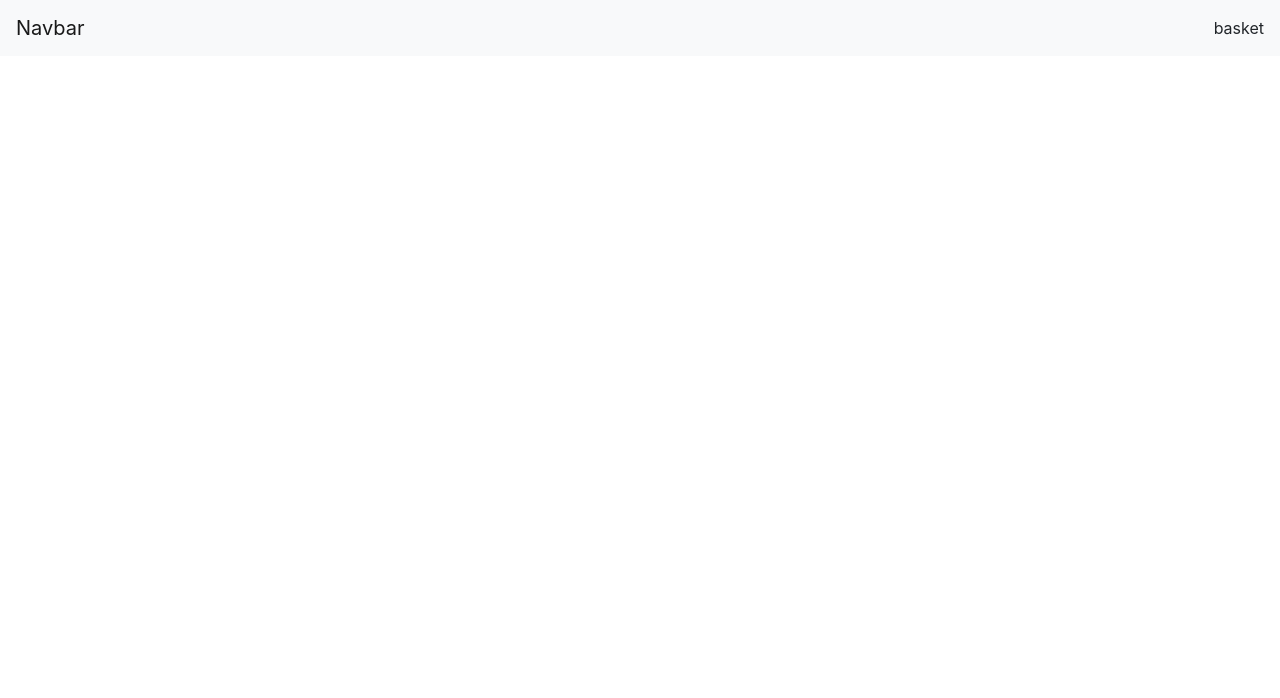
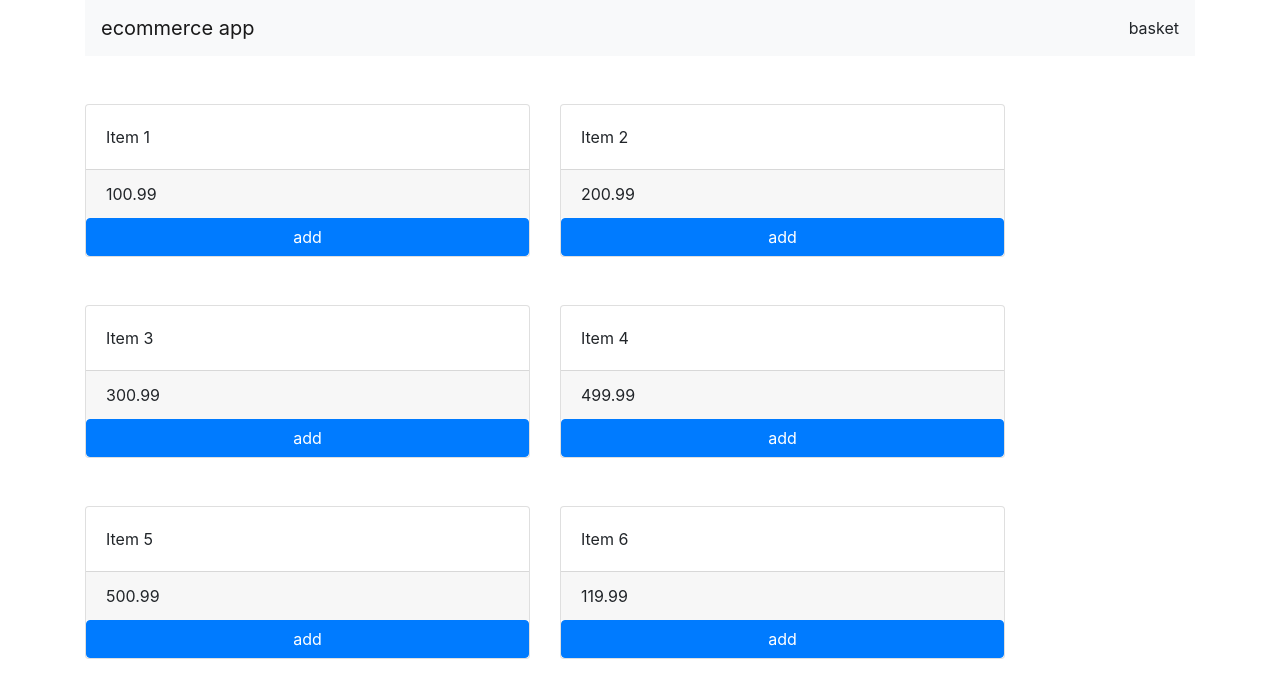
Before and after one commit to kamilpastuszka/react-hooks-typescript-ecommerce, a React (Create React App) app: page / in a window 1280 px wide. Shown: the top 698 px of the page. Built offline with nearby package versions, Linux system fonts and the light colour scheme.

Commit message:
creating basic layout

```diff
--- a/package.json
+++ b/package.json
@@ -6,6 +6,7 @@
     "bootstrap": "^4.0.0",
     "react": "^16.8.6",
     "react-dom": "^16.8.6",
+    "react-icons": "^3.7.0",
     "react-scripts": "3.0.1"
   },
   "scripts": {
--- a/src/App.js
+++ b/src/App.js
@@ -1,12 +1,15 @@
 import React from "react";
 import Nav from "./components/Nav";
-import Product from "./components/Product";
+import Products from "./components/Products";
 
 function App() {
   return (
-    <>
+    <div className="container">
       <Nav />
-    </>
+      <div className="row">
+        <Products />
+      </div>
+    </div>
   );
 }
 
--- a/src/components/Nav.js
+++ b/src/components/Nav.js
@@ -3,15 +3,11 @@ import React from "react";
 export default function Nav() {
   return (
     <>
-      <div>
-        <nav className="navbar navbar-expand-lg navbar-light bg-light align-content-between">
-          <a className="navbar-brand" href="#">
-            Navbar
-          </a>
-          <div className="collapse navbar-collapse" id="navbarColor02" />
-          <div className="pull-right">basket </div>
-        </nav>
-      </div>
+      <nav className="navbar navbar-expand-lg navbar-light bg-light align-content-between">
+        <div className="navbar-brand">ecommerce app</div>
+        <div className="collapse navbar-collapse" id="navbarColor02" />
+        <div className="pull-right">basket </div>
+      </nav>
     </>
   );
 }
--- a/src/components/Product.js
+++ b/src/components/Product.js
@@ -1,13 +1,12 @@
 import React from "react";
 
-export default function Product() {
+export default function Product(props) {
   return (
-    <div className="col-sm-12 col-md-5">
+    <div className="col-sm-12 col-md-5  mt-5">
       <div className="card">
-        <div className="card-body" />
-        <div className="card-footer">
-          <button className="btn btn-primary" />
-        </div>
+        <div className="card-body">{props.name}</div>
+        <div className="card-footer">{props.price} </div>
+        <button className="btn btn-primary">add</button>
       </div>
     </div>
   );
--- a/src/components/Products.js
+++ b/src/components/Products.js
@@ -1,5 +1,13 @@
 import React from "react";
+import Product from "./Product";
+import data from "../data";
 
 export default function Products() {
-  return <div />;
+  return (
+    <>
+      {data.map(item => {
+        return <Product key={item.id} name={item.name} price={item.price} />;
+      })}
+    </>
+  );
 }
--- /dev/null
+++ b/src/data.js
@@ -0,0 +1,34 @@
+const data = [
+  {
+    id: 1,
+    name: "Item 1",
+    price: 100.99
+  },
+  {
+    id: 2,
+    name: "Item 2",
+    price: 200.99
+  },
+  {
+    id: 3,
+    name: "Item 3",
+    price: 300.99
+  },
+  {
+    id: 4,
+    name: "Item 4",
+    price: 499.99
+  },
+  {
+    id: 5,
+    name: "Item 5 ",
+    price: 500.99
+  },
+  {
+    id: 6,
+    name: "Item 6",
+    price: 119.99
+  }
+];
+
+export default data;
```
Also changed, not shown: 1 other file (tests, documents, lock files or other folders).
